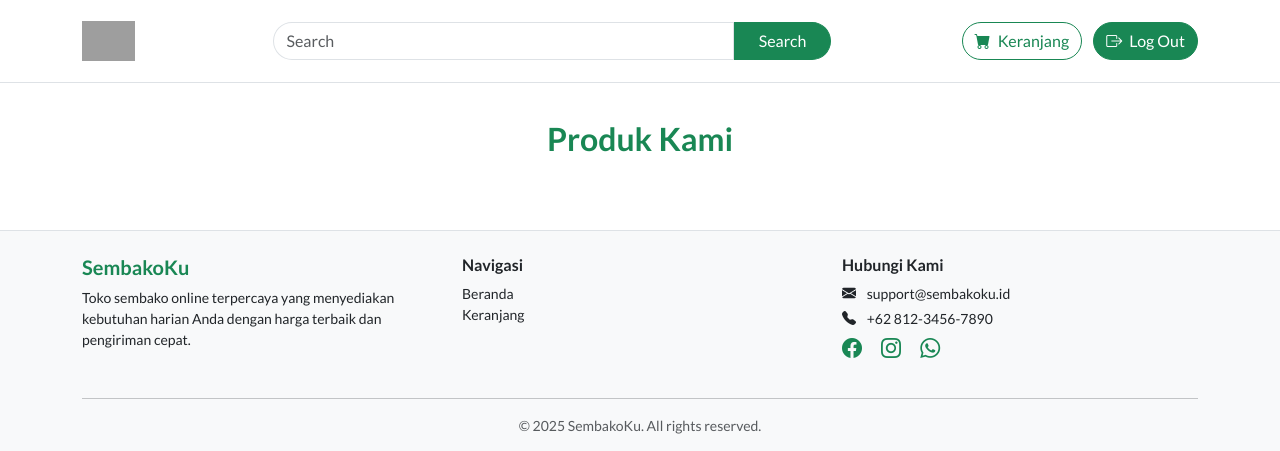
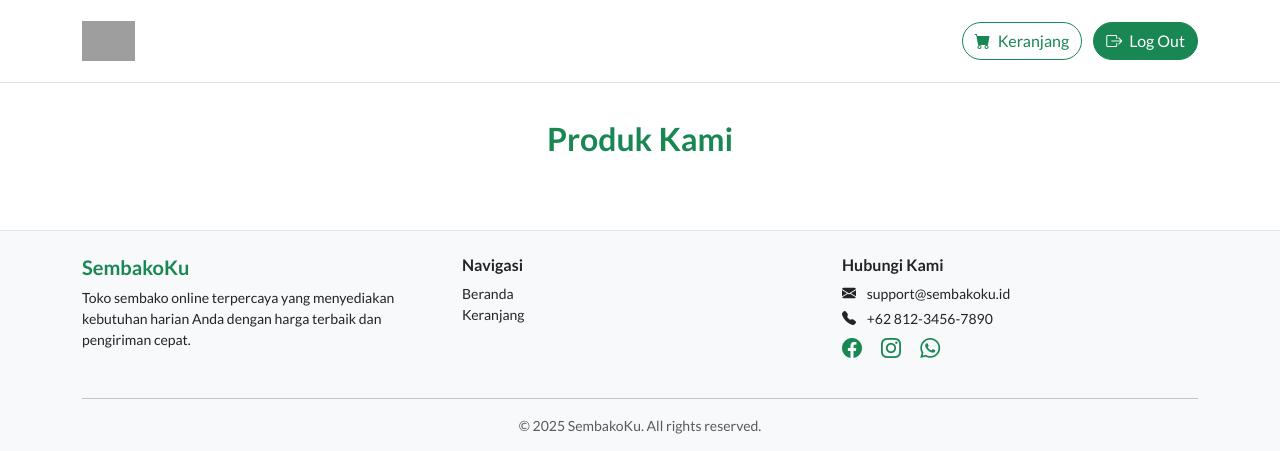
Before and after one commit to aloysiusbian/sistem-toko-sembako, a CodeIgniter 4 app: the page made by app/Views/beranda.php in a window 1280 px wide. Shown: the top 451 px of the page. Run offline with PHP 8.4 and a stand-in for CodeIgniter, Linux system fonts and the light colour scheme; the template is opened without the code that fills it, so the values that code supplies are empty; some libraries are stand-ins or nearby versions; grey boxes are pictures that could not be loaded.

Commit message:
seach bar

```diff
--- a/app/Views/beranda.php
+++ b/app/Views/beranda.php
@@ -38,12 +38,8 @@
                 <a class="navbar-brand d-flex align-items-center" href="#">
                     <img src="LogoSembakoKu.png" alt="Logo" height="40" class="me-2">
                 </a>
-                <!-- Search Bar -->
-                <form class="d-flex w-50 me-3">
-                    <input class="form-control rounded-start-pill" type="search" placeholder="Search" />
-                    <button class="btn btn-success rounded-end-pill px-4" type="submit">Search</button>
-                </form>
-                <!-- Account & Cart Buttons -->
+
+
                 <div>
                     <a href="#" class="btn btn-outline-success rounded-pill me-2">
                         <i class="bi bi-cart-fill me-1"></i> Keranjang
```
